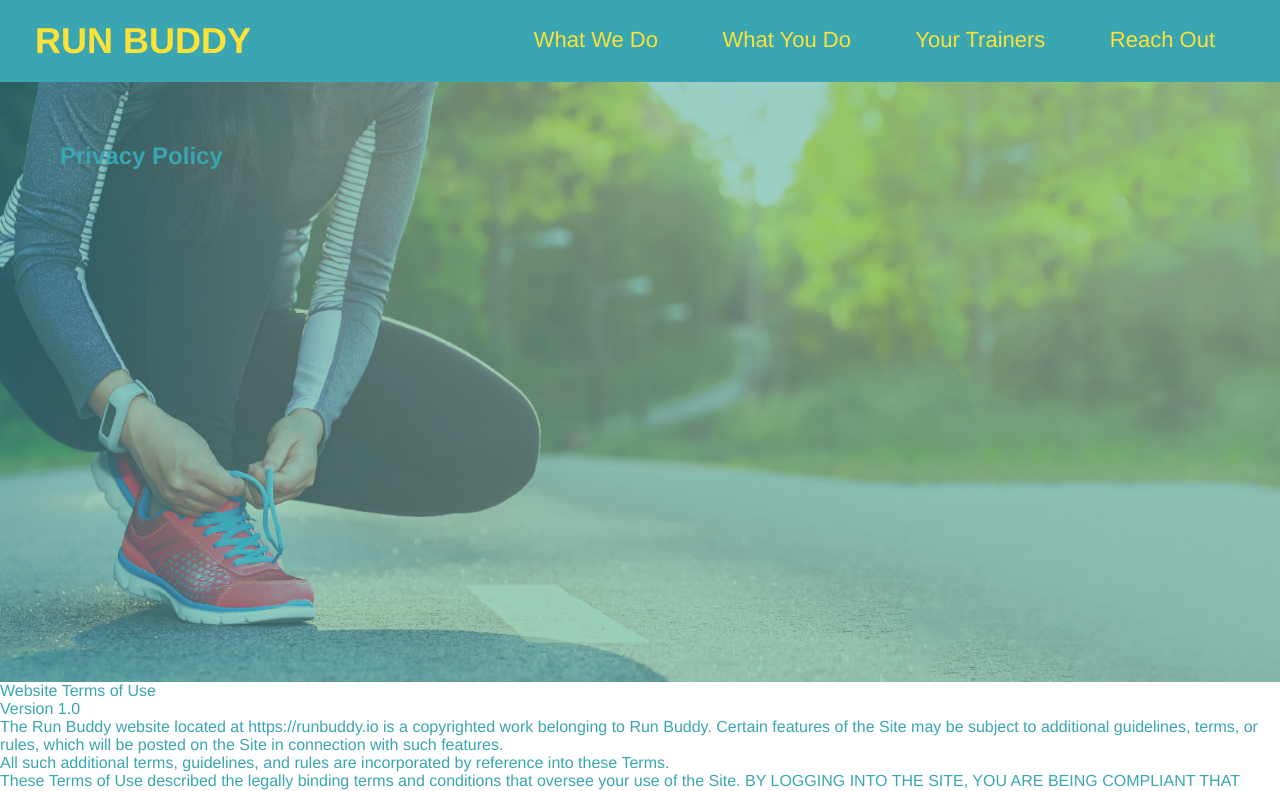
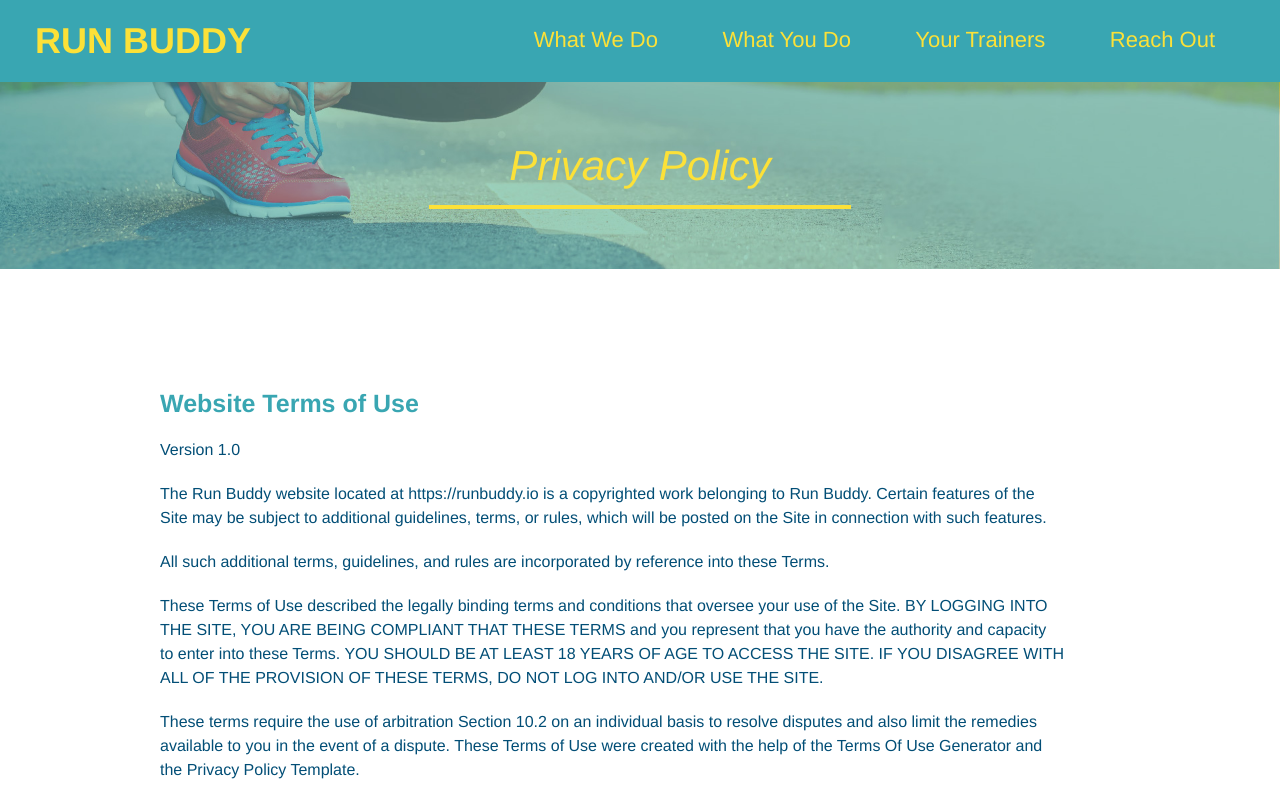
Before and after one commit to abauer424/run-buddy, a plain HTML site: page privacy-policy.html in a window 1280 px wide. Shown: the top 791 px of the page. Drawn offline with Linux system fonts and the light colour scheme.

Commit message:
Module 1 done

```diff
--- /dev/null
+++ b/assets/css/secondary-styles.css
@@ -0,0 +1,38 @@
+.hero {
+    background-position: bottom;
+    height: auto;
+    text-align: center;
+    margin-bottom: 40px;
+  }
+
+  .page-title {
+      color: #fce138;
+      display: inline-block;
+      border-bottom: 4px solid #fce138;
+      padding: 0 80px 15px 80px;
+      font-weight: normal;
+      font-size: 42px;
+      font-style:italic;
+  }
+
+  .secondary-content {
+      width: 80%;
+      margin: 0 100px 0 100px;
+  }
+
+  .secondary-content p {
+      color: #024e76;
+      font-size: 16px;
+      line-height: 1.5;
+      margin: 20px 0 20px 0;
+  }
+
+  .secondary-content h3 {
+      font-size: 25px;
+      margin: 20px 0 20px 0;
+  }
+
+  .secondary-content ul{
+      color: #39a6b2;
+      margin: 10px 0 10px 0;
+  }
--- a/privacy-policy.html
+++ b/privacy-policy.html
@@ -4,6 +4,7 @@
     <meta charset="UTF-8" />
     <title>Privacy Policy - Run Buddy</title>
     <link rel="stylesheet" href="./assets/css/style.css" />
+    <link rel="stylesheet" href="./assets/css/secondary-styles.css" />
   </head>
 
   <header>
@@ -37,10 +38,11 @@
       </h2>
 </section>
 
+<section class="secondary-content">
 <article>
-    <p>
+    <h3>
         Website Terms of Use
-      </p>
+    </h3>
 
       <p>
         Version 1.0
@@ -457,6 +459,7 @@
         Email: info@runbuddy.io
       </p>
 </article>
+</section>
 
 
   <body>
```
